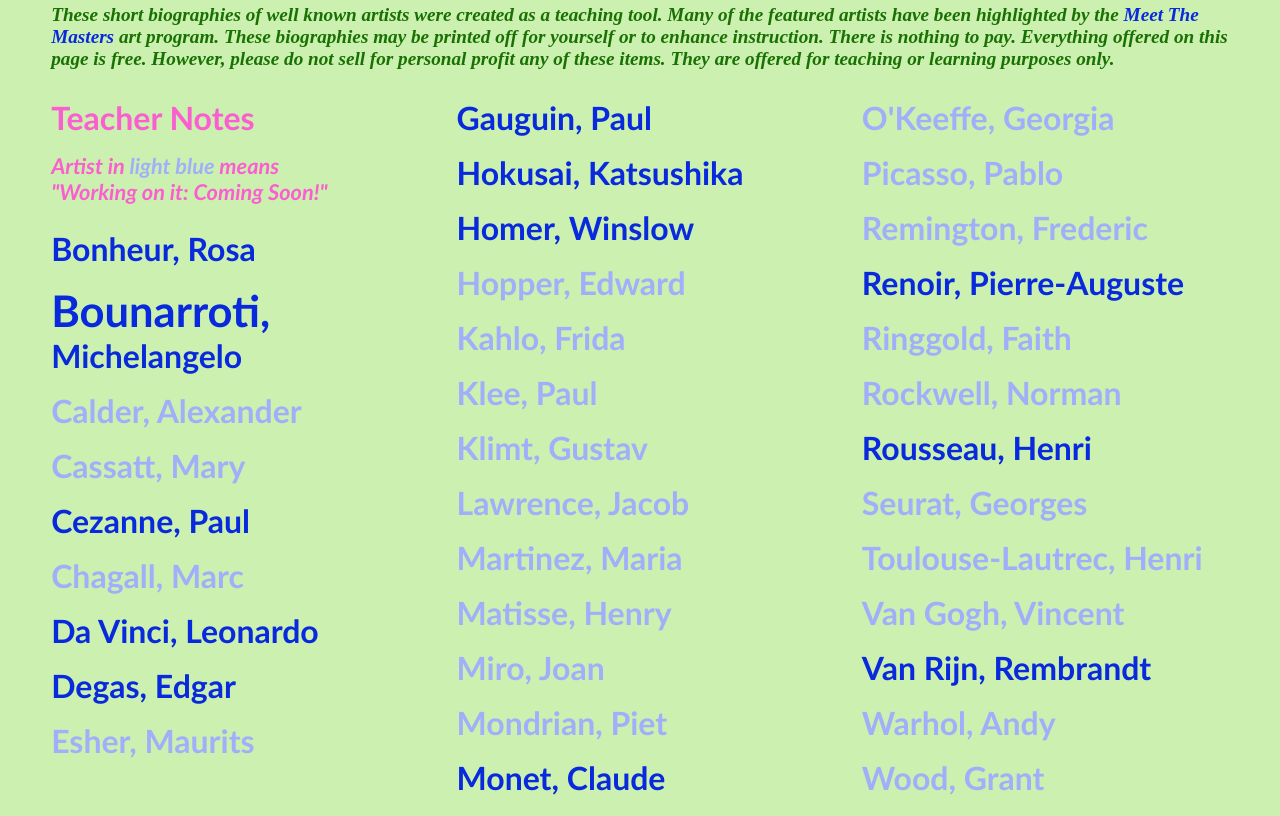
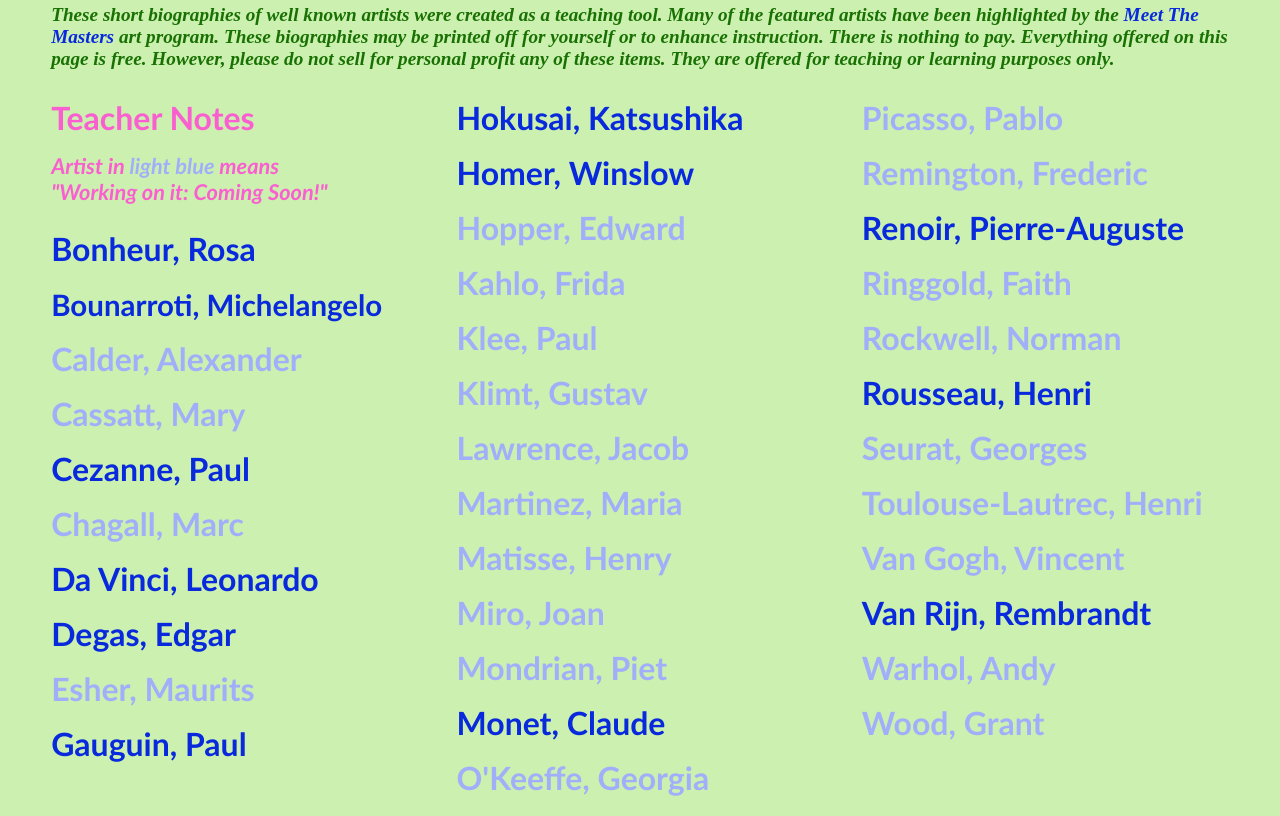
Before and after one commit to labrass83/labrass83.github.io, a plain HTML site: page artistList.html in a window 1280 px wide. Shown: the part 142-958 px from the top of the page. Drawn offline with Linux system fonts and the light colour scheme.

Commit message:
Michelangelo font size fix

```diff
--- a/artistList.html
+++ b/artistList.html
@@ -22,7 +22,7 @@
             <li><a href="use.html" id="use">Teacher Notes </a></li>
             <li id="progress"><em>Artist in <span>light blue</span> means <br>"Working on it: Coming Soon!"</em></li>
             <li><a href="bonheurR.html">Bonheur, Rosa</a></li>
-            <li id="mb"><a href="buonarrotiM.html"><span>Bounarroti, </span>Michelangelo</a></li>
+            <li id="mb"><a href="buonarrotiM.html"><span>Bounarroti, Michelangelo</span></a></li>
             <li><!--<a href="calderA.html">-->Calder, Alexander</a></li>
             <li><!--<a href="cassattM.html">-->Cassatt, Mary</a></li>
             <li><a href="cezanneP.html">Cezanne, Paul</a></li>
--- a/styles/artistList.css
+++ b/styles/artistList.css
@@ -35,7 +35,7 @@ a { text-decoration: none; /* no underline */
     color: var(--brightblue); }
 a:active { /* appearance when clicked */ font-weight: bold; }
 a:hover { color: var(--dkgreen); }
-#mb span { font-size: 3.4vw; }
+#mb span { font-size: 2.3vw; }
 
 @media only screen and (min-width: 150px) {
     #titleHeader #faHeading { font-size: .9em; }
```
